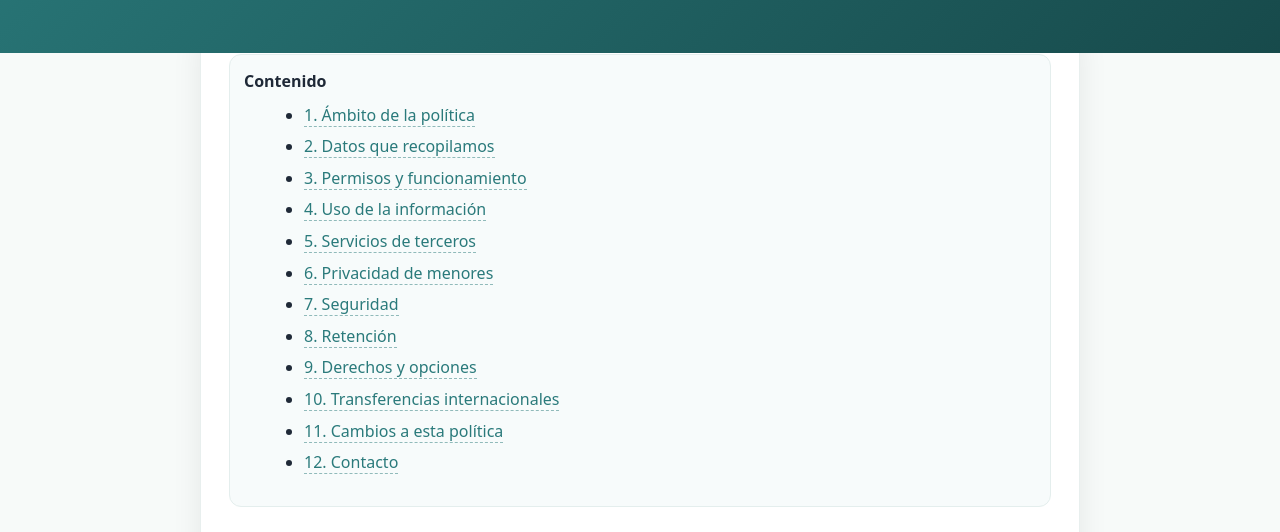
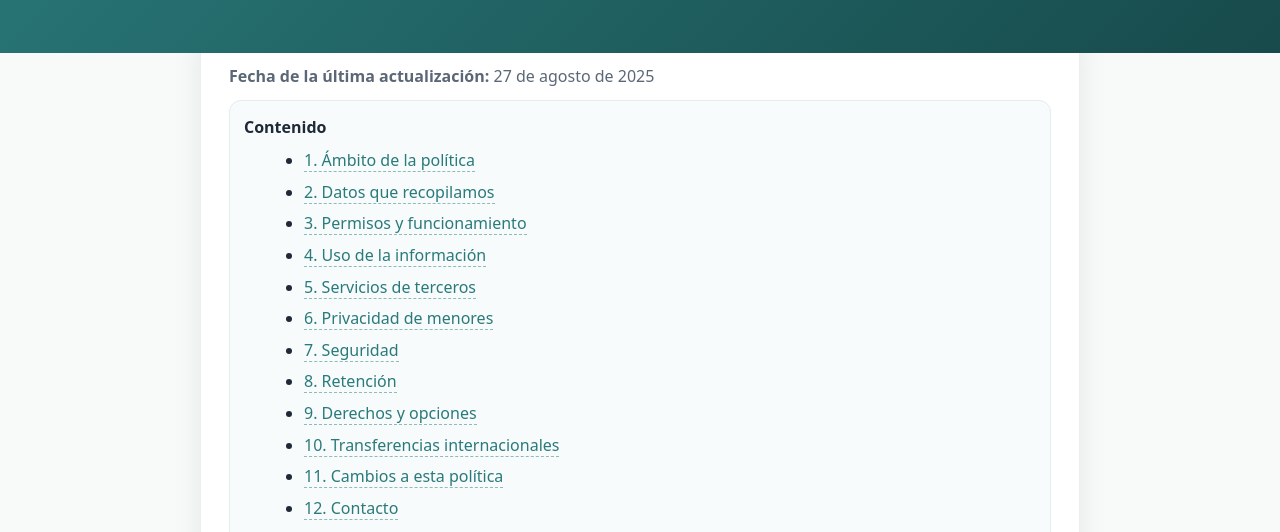
Before and after one commit to JovannyRch/politicas, a plain HTML site: page calculadora_paso_a_paso.html in a window 1280 px wide. Shown: the part 231-763 px from the top of the page. Drawn offline with Linux system fonts and the light colour scheme.

Commit message:
update date

```diff
--- a/calculadora_paso_a_paso.html
+++ b/calculadora_paso_a_paso.html
@@ -194,8 +194,10 @@
 
     <main>
       <article class="card">
-        <!--
-        <p class="muted"><strong>Vigencia:</strong> 27 de agosto de 2025</p> -->
+        <p class="muted">
+          <strong>Fecha de la última actualización:</strong> 27 de agosto de
+          2025
+        </p>
         <div class="toc">
           <strong>Contenido</strong>
           <ul>
```
